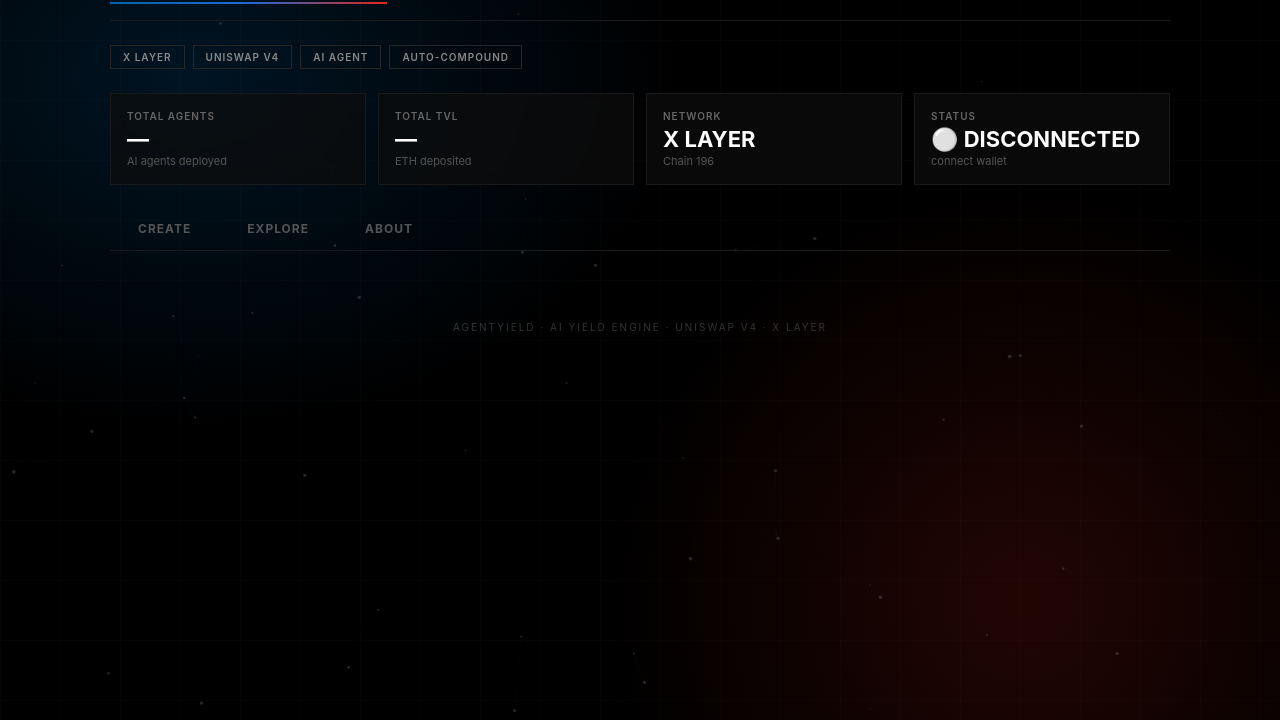
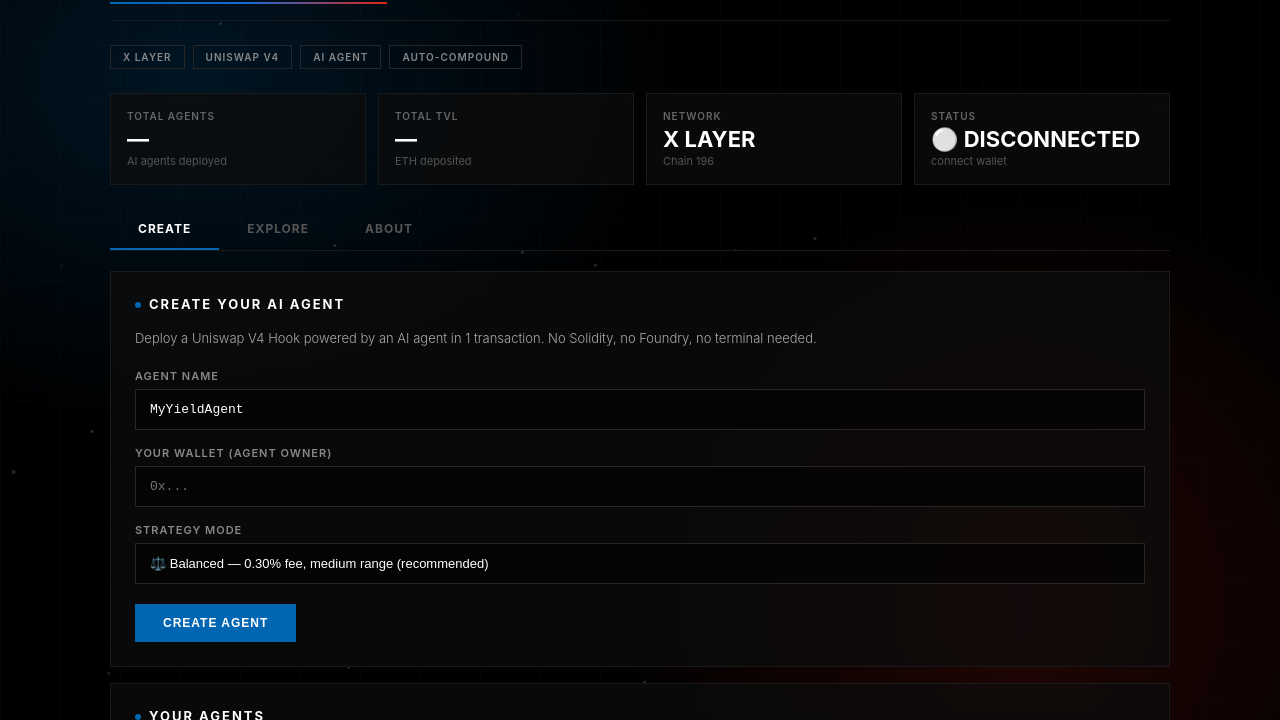
Before and after one commit to oktavian3/agentlaunch-hook, a website: page dashboard/index.html in a window 1280 px wide. Both pictures are taken after a click on the element "CREATE". Shown: the part 80-800 px from the top of the page. Drawn offline with nearby package versions, Linux system fonts and the light colour scheme.

Commit message:
fix: switchTab bug — tab ids missing, null ref to 'tab-'+name caused blank panels on Explore/About click

```diff
--- a/dashboard/index.html
+++ b/dashboard/index.html
@@ -211,9 +211,9 @@ header{
 
   <!-- Tabs -->
   <div class="tabs">
-    <div class="tab active" onclick="switchTab('create')">CREATE</div>
-    <div class="tab" onclick="switchTab('agents')">EXPLORE</div>
-    <div class="tab" onclick="switchTab('about')">ABOUT</div>
+    <div class="tab active" onclick="switchTab('create')" id="tab-create">CREATE</div>
+    <div class="tab" onclick="switchTab('agents')" id="tab-agents">EXPLORE</div>
+    <div class="tab" onclick="switchTab('about')" id="tab-about">ABOUT</div>
   </div>
 
   <!-- TAB: CREATE AGENT -->
@@ -401,10 +401,12 @@ async function connectWallet() {
 
 // ── TAB SWITCHING ─────────────────────────────────
 function switchTab(name){
-  document.querySelectorAll('.tab').forEach(t=>t.classList.remove('active'));
+  const tabMap={'create':0,'agents':1,'about':2};
+  document.querySelectorAll('.tab').forEach((t,i)=>{
+    t.classList.toggle('active',tabMap[name]===i);
+  });
   document.querySelectorAll('.panel').forEach(p=>p.classList.remove('active'));
-  document.getElementById('tab-'+name).classList.add('active');
-  document.getElementById('panel-'+name).classList.add('active');
+  document.getElementById('panel-'+name)?.classList.add('active');
 }
 
 // ── CREATE AGENT ──────────────────────────────────
```
